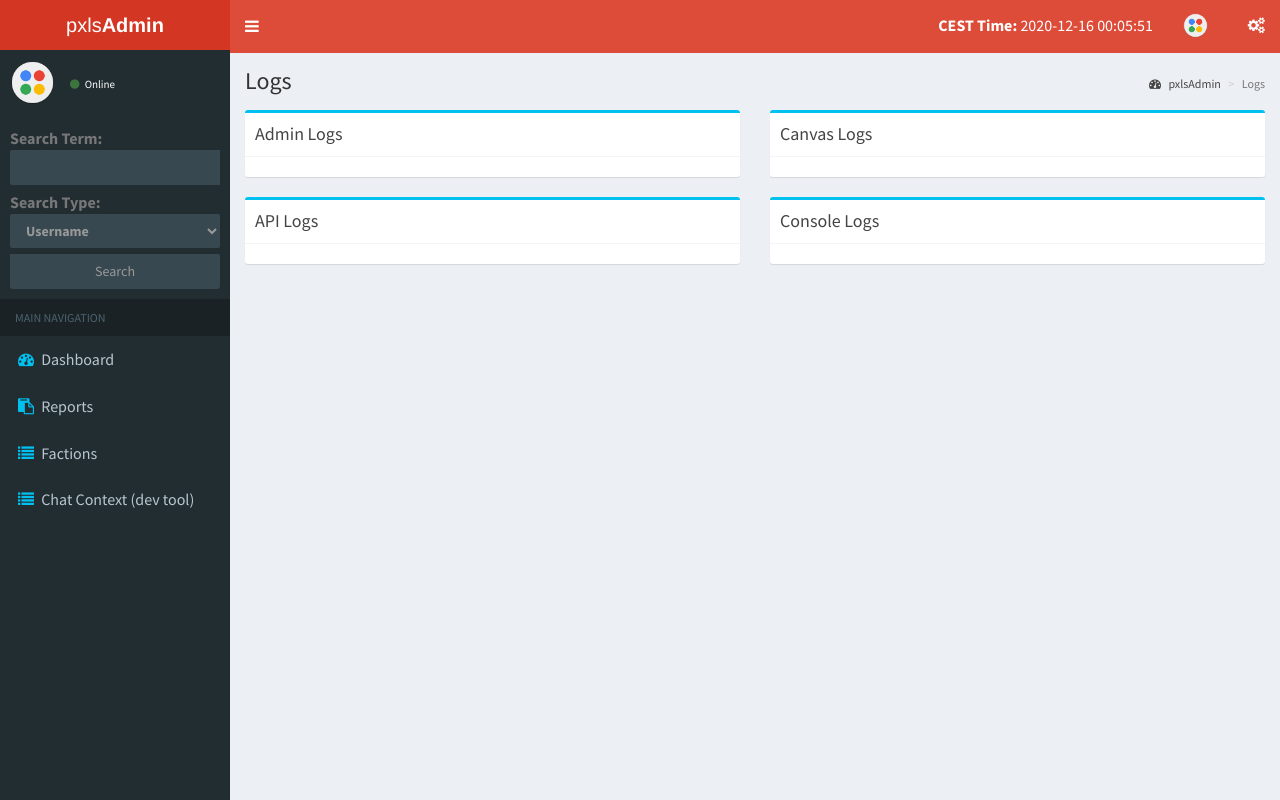
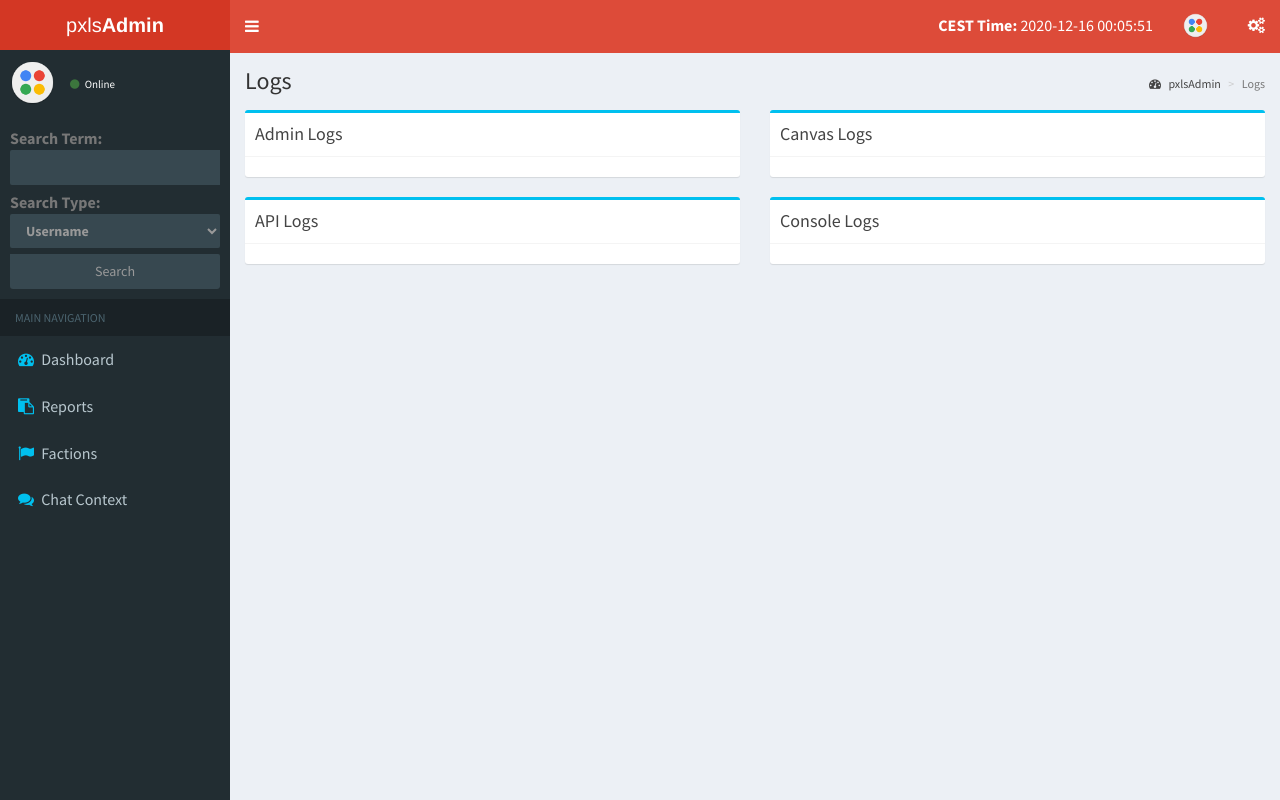
Before and after one commit to pxlsspace/PxlsAdmin, a PHP site: template templates/logpage.html.twig in a window 1280 px wide. Run offline with PHP 8.4, Linux system fonts and the light colour scheme; the template is opened without the code that fills it: most values are stand-ins (such as "Sample title", 1, 10 or a date in 2020); some libraries are stand-ins or nearby versions.

Commit message:
Use different icons for each item on the main navigation menu

```diff
--- a/templates/master.html.twig
+++ b/templates/master.html.twig
@@ -123,12 +123,12 @@
                 <li class="header">MAIN NAVIGATION</li>
                 <li><a href="{{ path_for('home') }}"><i class="fa fa-dashboard text-aqua"></i> <span>Dashboard</span></a></li>
                 <li><a href="{{ path_for('reportList') }}"><i class="fa fa-clipboard text-aqua"></i> <span>Reports</span></a></li>
-                <li><a href="{{ path_for('factions') }}"><i class="fa fa-list text-aqua"></i> <span>Factions</span></a></li>
-                <li><a href="{{ path_for('ChatContext') }}"><i class="fa fa-list text-aqua"></i> <span>Chat Context (dev tool)</span></a></li>
+                <li><a href="{{ path_for('factions') }}"><i class="fa fa-flag text-aqua"></i> <span>Factions</span></a></li>
+                <li><a href="{{ path_for('ChatContext') }}"><i class="fa fa-comments text-aqua"></i> <span>Chat Context</span></a></li>
 
                 {% if ('administrator' in userdata.roles or 'developer' in userdata.roles) %}
                     <li><a href="{{ path_for('logs') }}"><i class="fa fa-list text-aqua"></i> <span>Logs</span></a></li>
-                    <li><a href="{{ path_for('notifications') }}"><i class="fa fa-exclamation-circle text-aqua"></i> <span>Notifications</span></a></li>
+                    <li><a href="{{ path_for('notifications') }}"><i class="fa fa-envelope text-aqua"></i> <span>Notifications</span></a></li>
                 {% endif %}
             </ul>
         </section>
```
